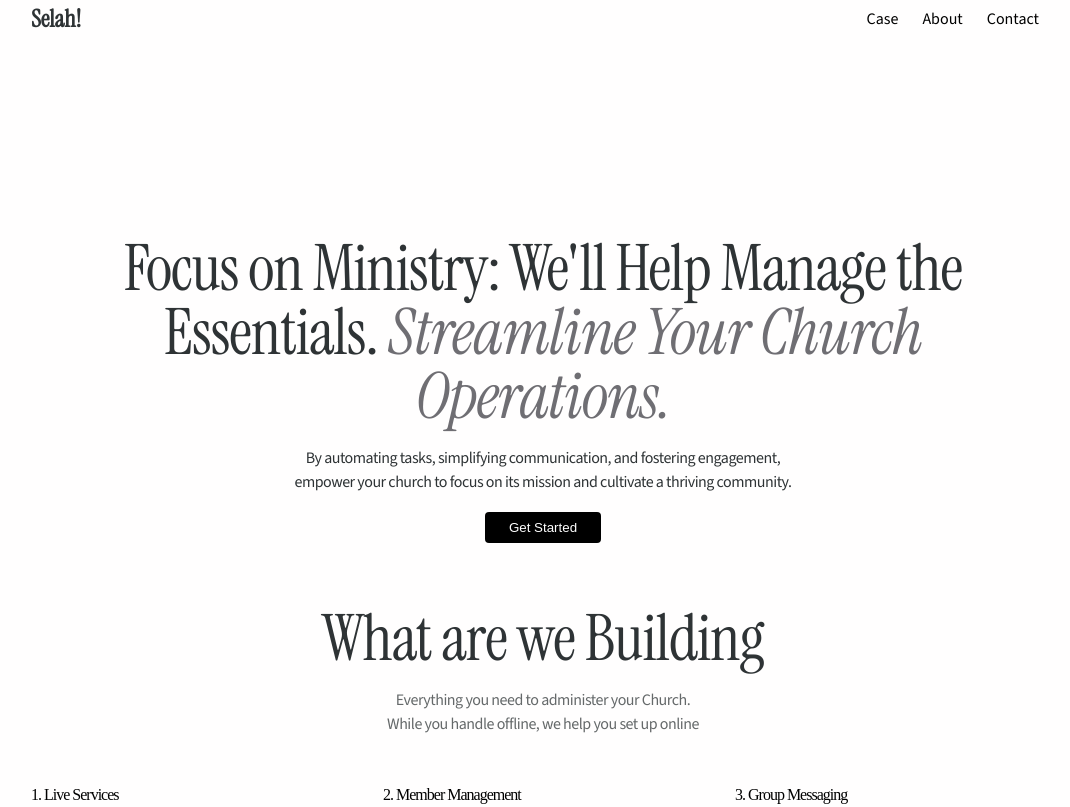
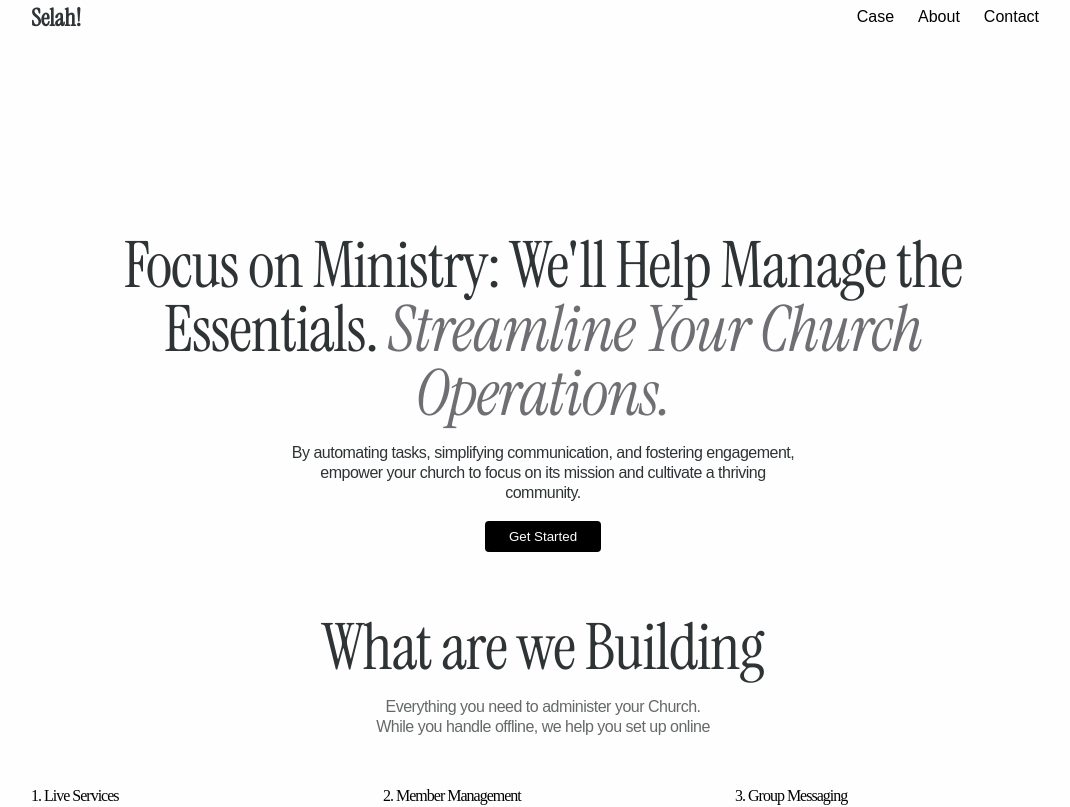
Before and after one commit to byfolarin/Selah, a React (Vite) app in the folder Selah/: page / in a window 1280 px wide. Shown: the top 807 px of the page, without its empty margins (97-1167 px from the left). Built offline with nearby package versions, Linux system fonts and the light colour scheme; a web font is replaced by a local one.

Commit message:
selah integration

```diff
--- a/Selah/index.html
+++ b/Selah/index.html
@@ -12,7 +12,7 @@
 
 <link rel="preconnect" href="https://fonts.googleapis.com">
 <link rel="preconnect" href="https://fonts.gstatic.com" crossorigin>
-<link href="https://fonts.googleapis.com/css2?family=Source+Sans+3:ital,wght@0,200..900;1,200..900&display=swap" rel="stylesheet">
+<link href="https://fonts.googleapis.com/css2?family=Open+Sans:ital,wght@0,300..800;1,300..800&display=swap" rel="stylesheet">
     <title>Selah</title>
   </head>
   <body>
--- a/Selah/src/index.css
+++ b/Selah/src/index.css
@@ -125,7 +125,7 @@
   font-size: 16px;
   font-weight: 400;
   letter-spacing: -0.5px;
-  line-height: 24px;
+  line-height: 20px;
   padding: 4px 0px;
   font-optical-sizing: auto;
   color: #65696a;
```
